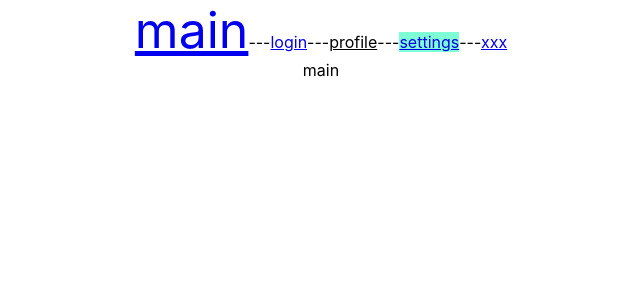
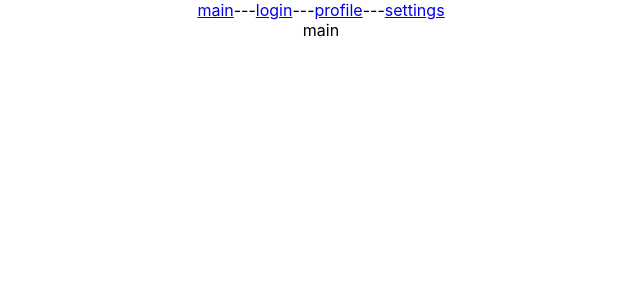
Before and after one commit to saw-code/react-router-dom-6, a React (Create React App) app: page / in a window 1280 px wide. Shown: the top 300 px of the page, without its empty margins (319-959 px from the left). Built offline with nearby package versions, Linux system fonts and the light colour scheme.

Commit message:
5 lesson finish

```diff
--- a/src/App.css
+++ b/src/App.css
@@ -2,17 +2,17 @@
   text-align: center;
 }
 
-.def {
-  background: aquamarine;
-}
+/*.def {*/
+/*  background: aquamarine;*/
+/*}*/
 
-.act {
-  background: blueviolet;
-}
+/*.act {*/
+/*  background: blueviolet;*/
+/*}*/
 
-.active {
-  font-size: 50px;
-}
+/*.active {*/
+/*  font-size: 50px;*/
+/*}*/
 
 .App-logo {
   height: 40vmin;
--- a/src/App.tsx
+++ b/src/App.tsx
@@ -1,43 +1,45 @@
-import React from 'react';
+import React, {useEffect} from 'react';
 import './App.css';
-import {NavLink, Route, Routes} from "react-router-dom";
+import {Navigate, NavLink, Route, Routes, useNavigate} from "react-router-dom";
+
+const Profile = () => {
+  const navigate = useNavigate() // с помощью этого хука мы получаем ф-цию и ей в дальнейшем передаем /login и переходим на эту страницу
+
+  // 1 вариант
+  // useEffect(() => {
+  //   if (true) navigate('/login')
+  // }, [])
+
+
+  return (
+    <div>
+      {/*2 вариант*/}
+    {/*  {true ? (*/}
+    {/*    <Navigate to={'/login'}/>*/}
+    {/*  ):(*/}
+    {/*    <>*/}
+    {/*      profile*/}
+    {/*      <button onClick={() => {navigate('/login')}}>logout</button>*/}
+    {/*    </>*/}
+    {/*)}*/}
+      <button onClick={() => {navigate(-1)}}>logout</button>
+    </div>
+  )
+}
 
 function App() {
   return (
     <div className="App">
       <NavLink to={'/'}>main</NavLink>---
       <NavLink to={'/login'}>login</NavLink>---
-
-
-      <NavLink
-        to={'/profile'}
-        style={(params) => {
-          return {color: params.isActive ? 'lime' : 'black'}
-        }}
-      >
-        profile
-      </NavLink>---
-
-      <NavLink
-        to={'/profile/settings'}
-        className={({isActive}) => isActive ? 'act' : 'def'}
-      >
-        settings
-      </NavLink>---
-
-      <a
-        href={'https://github.com/IgnatZakalinsky/simple-react-homeworks'}
-        target={'_blank'} // открывается в новой вкладке
-        rel={'noreferrer nofollow noopener'} // это для безопасности
-      >
-        xxx
-      </a>
+      <NavLink to={'/profile'}>profile</NavLink>---
+      <NavLink to={'/profile/settings'}>settings</NavLink>
 
       <Routes>
         <Route path={'/*'} element={<div>404</div>}/> {/* звездочка говорит что после слеша может быть что угодно */}
         <Route path={'/'} element={<div>main</div>}/>
         <Route path={'/login'} element={<div>login</div>}/>
-        <Route path={'/profile'} element={<div>profile</div>}/>
+        <Route path={'/profile'} element={<Profile/>}/>
         <Route path={'/profile/settings'} element={<div>settings</div>}/>
       </Routes>
     </div>
```
